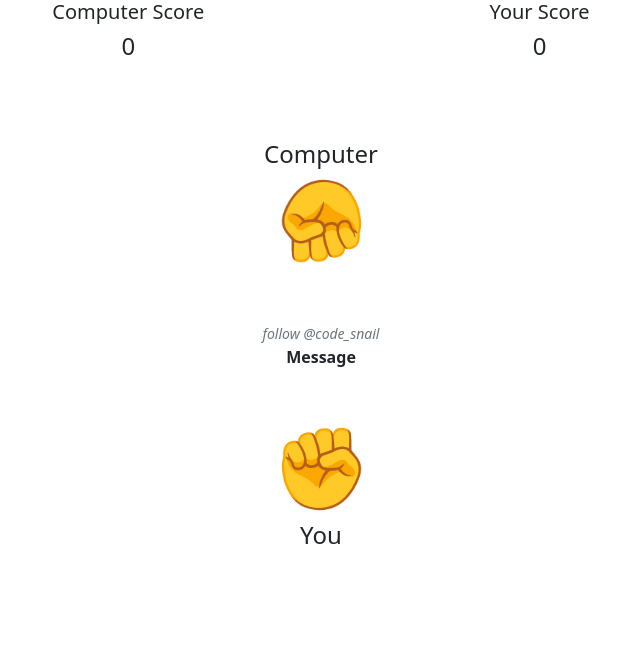
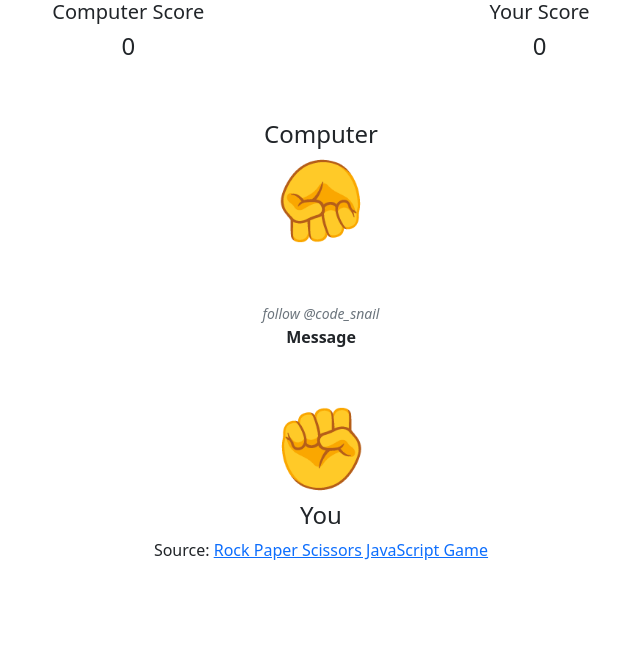
Before and after one commit to SoniArpit/rock-paper-scissors-javascript-game, a plain HTML site: page index.html in a window 1280 px wide. Shown: the top 662 px of the page, without its empty margins (319-959 px from the left). Drawn offline with nearby package versions, Linux system fonts and the light colour scheme.

Commit message:
add link

```diff
--- a/index.html
+++ b/index.html
@@ -37,8 +37,12 @@
                     <h1 class="display-1" id="player-ch">✊</h1>
                     <h4>You</h4>
                 </div>
+                  <p>
+                  Source: <a href="https://www.codesnail.com/rock-paper-scissors-javascript/" target="_blank">Rock Paper Scissors JavaScript Game</a>
+                  </p>
             </div>
         </div>
+
     </div>
 
 
```
